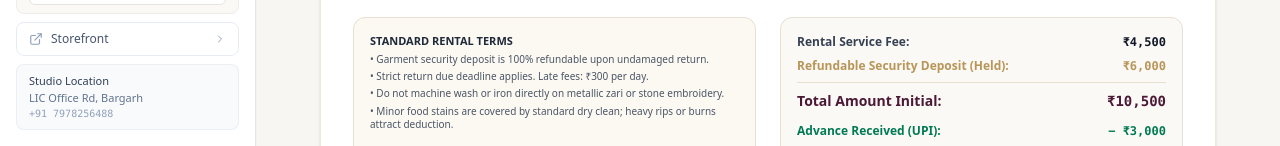
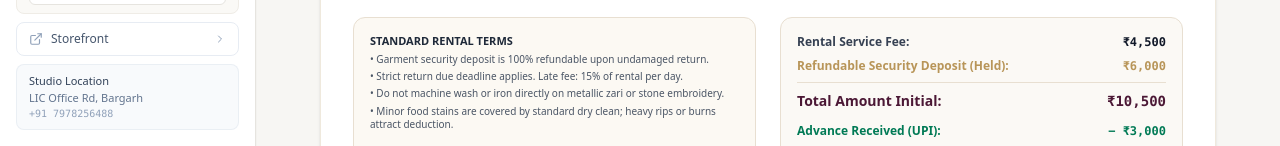
Before and after one commit to agenticversestudio/barnali-fashion, a Next.js app: page /erp/billing/invoices in a window 1280 px wide. Shown: the part 654-800 px from the top of the page. Built offline with nearby package versions, Linux system fonts and the light colour scheme.

Commit message:
fix(invoices): update late fee text to 15% per day

```diff
--- a/src/app/erp/billing/invoices/page.tsx
+++ b/src/app/erp/billing/invoices/page.tsx
@@ -213,7 +213,7 @@ function InvoiceContent() {
                 Standard Rental Terms
               </div>
               <div>• Garment security deposit is 100% refundable upon undamaged return.</div>
-              <div>• Strict return due deadline applies. Late fees: ₹300 per day.</div>
+              <div>• Strict return due deadline applies. Late fee: 15% of rental per day.</div>
               <div>• Do not machine wash or iron directly on metallic zari or stone embroidery.</div>
               <div>• Minor food stains are covered by standard dry clean; heavy rips or burns attract deduction.</div>
             </div>
```
